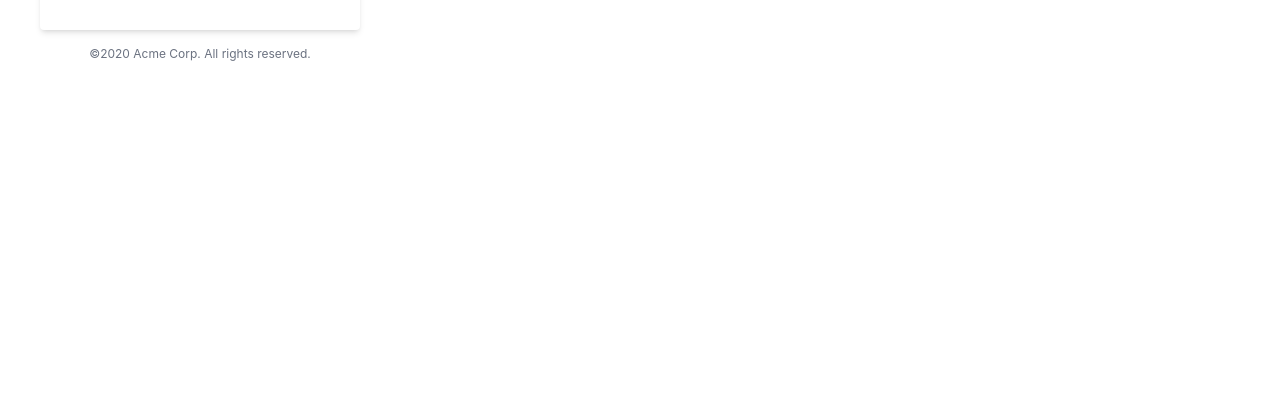
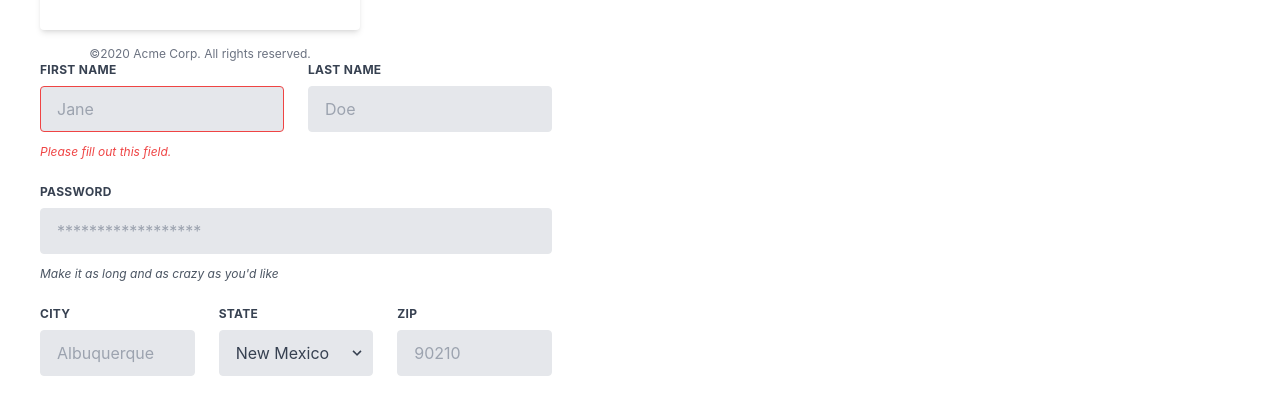
Before and after one commit to TomSpencer-Dev/Action4All, a React (Create React App) app in the folder frontend/: page / in a window 1280 px wide. Shown: the part 370-784 px from the top of the page. Built offline with nearby package versions, Linux system fonts and the light colour scheme; no server answers; the HTML template or start-up script is replaced by a standard one.

Commit message:
Add Register Component

```diff
--- a/frontend/src/components/Register.jsx
+++ b/frontend/src/components/Register.jsx
@@ -1,6 +1,62 @@
+import React from 'react';
+
 function Register() {
   return (
-    <h1>I am the register component</h1>
+    <form className="w-full max-w-lg">
+  <div className="flex flex-wrap -mx-3 mb-6">
+    <div className="w-full md:w-1/2 px-3 mb-6 md:mb-0">
+      <label className="block uppercase tracking-wide text-gray-700 text-xs font-bold mb-2" htmlFor="grid-first-name">
+        First Name
+      </label>
+      <input className="appearance-none block w-full bg-gray-200 text-gray-700 border border-red-500 rounded py-3 px-4 mb-3 leading-tight focus:outline-none focus:bg-white" id="grid-first-name" type="text" placeholder="Jane"/>
+      <p className="text-red-500 text-xs italic">Please fill out this field.</p>
+    </div>
+    <div className="w-full md:w-1/2 px-3">
+      <label className="block uppercase tracking-wide text-gray-700 text-xs font-bold mb-2" htmlFor="grid-last-name">
+        Last Name
+      </label>
+      <input className="appearance-none block w-full bg-gray-200 text-gray-700 border border-gray-200 rounded py-3 px-4 leading-tight focus:outline-none focus:bg-white focus:border-gray-500" id="grid-last-name" type="text" placeholder="Doe"/>
+    </div>
+  </div>
+  <div className="flex flex-wrap -mx-3 mb-6">
+    <div className="w-full px-3">
+      <label className="block uppercase tracking-wide text-gray-700 text-xs font-bold mb-2" htmlFor="grid-password">
+        Password
+      </label>
+      <input className="appearance-none block w-full bg-gray-200 text-gray-700 border border-gray-200 rounded py-3 px-4 mb-3 leading-tight focus:outline-none focus:bg-white focus:border-gray-500" id="grid-password" type="password" placeholder="******************"/>
+      <p className="text-gray-600 text-xs italic">Make it as long and as crazy as you'd like</p>
+    </div>
+  </div>
+  <div className="flex flex-wrap -mx-3 mb-2">
+    <div className="w-full md:w-1/3 px-3 mb-6 md:mb-0">
+      <label className="block uppercase tracking-wide text-gray-700 text-xs font-bold mb-2" htmlFor="grid-city">
+        City
+      </label>
+      <input className="appearance-none block w-full bg-gray-200 text-gray-700 border border-gray-200 rounded py-3 px-4 leading-tight focus:outline-none focus:bg-white focus:border-gray-500" id="grid-city" type="text" placeholder="Albuquerque"/>
+    </div>
+    <div className="w-full md:w-1/3 px-3 mb-6 md:mb-0">
+      <label className="block uppercase tracking-wide text-gray-700 text-xs font-bold mb-2" htmlFor="grid-state">
+        State
+      </label>
+      <div className="relative">
+        <select className="block appearance-none w-full bg-gray-200 border border-gray-200 text-gray-700 py-3 px-4 pr-8 rounded leading-tight focus:outline-none focus:bg-white focus:border-gray-500" id="grid-state">
+          <option>New Mexico</option>
+          <option>Missouri</option>
+          <option>Texas</option>
+        </select>
+        <div className="pointer-events-none absolute inset-y-0 right-0 flex items-center px-2 text-gray-700">
+          <svg className="fill-current h-4 w-4" xmlns="http://www.w3.org/2000/svg" viewBox="0 0 20 20"><path d="M9.293 12.95l.707.707L15.657 8l-1.414-1.414L10 10.828 5.757 6.586 4.343 8z"/></svg>
+        </div>
+      </div>
+    </div>
+    <div className="w-full md:w-1/3 px-3 mb-6 md:mb-0">
+      <label className="block uppercase tracking-wide text-gray-700 text-xs font-bold mb-2" htmlFor="grid-zip">
+        Zip
+      </label>
+      <input className="appearance-none block w-full bg-gray-200 text-gray-700 border border-gray-200 rounded py-3 px-4 leading-tight focus:outline-none focus:bg-white focus:border-gray-500" id="grid-zip" type="text" placeholder="90210"/>
+    </div>
+  </div>
+</form>
   );
 }
 
--- a/frontend/src/routes/HomeRoute.jsx
+++ b/frontend/src/routes/HomeRoute.jsx
@@ -4,6 +4,7 @@
 import Navigation from 'components/Navigation';
 import Events from 'components/Events';
 import Login from 'components/Login'
+import Register from 'components/Register';
 
 const HomeRoute = (props) => {
   return (
@@ -11,6 +12,7 @@
       <Navigation setLoggedIn = {props.setLoggedIn} loggedIn = {props.loggedIn} />
       <Events events = {props.events} />
       <Login/>
+      <Register/>
     </div>
   );
 };
```
Also changed, not shown: frontend/.eslintrc.json.
